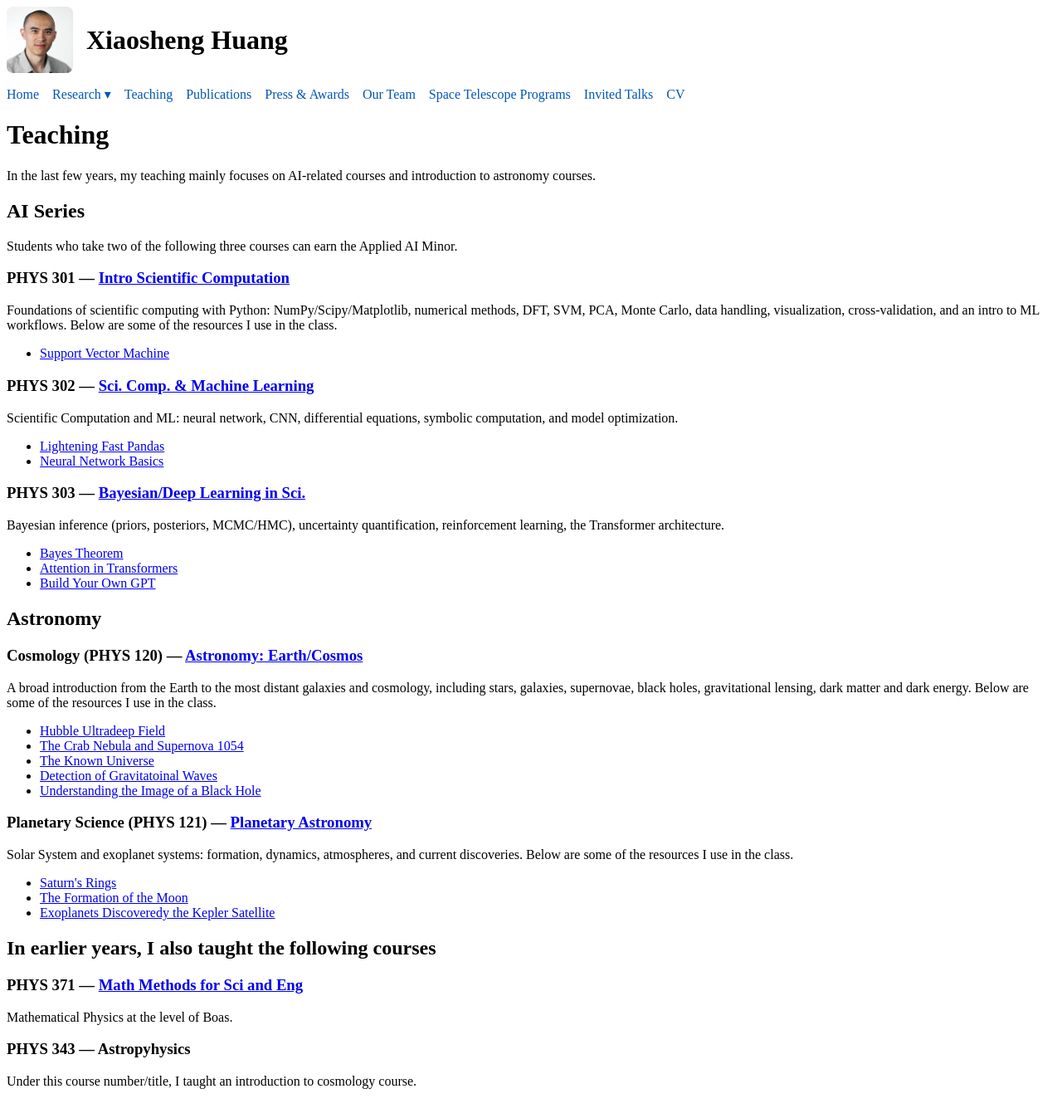
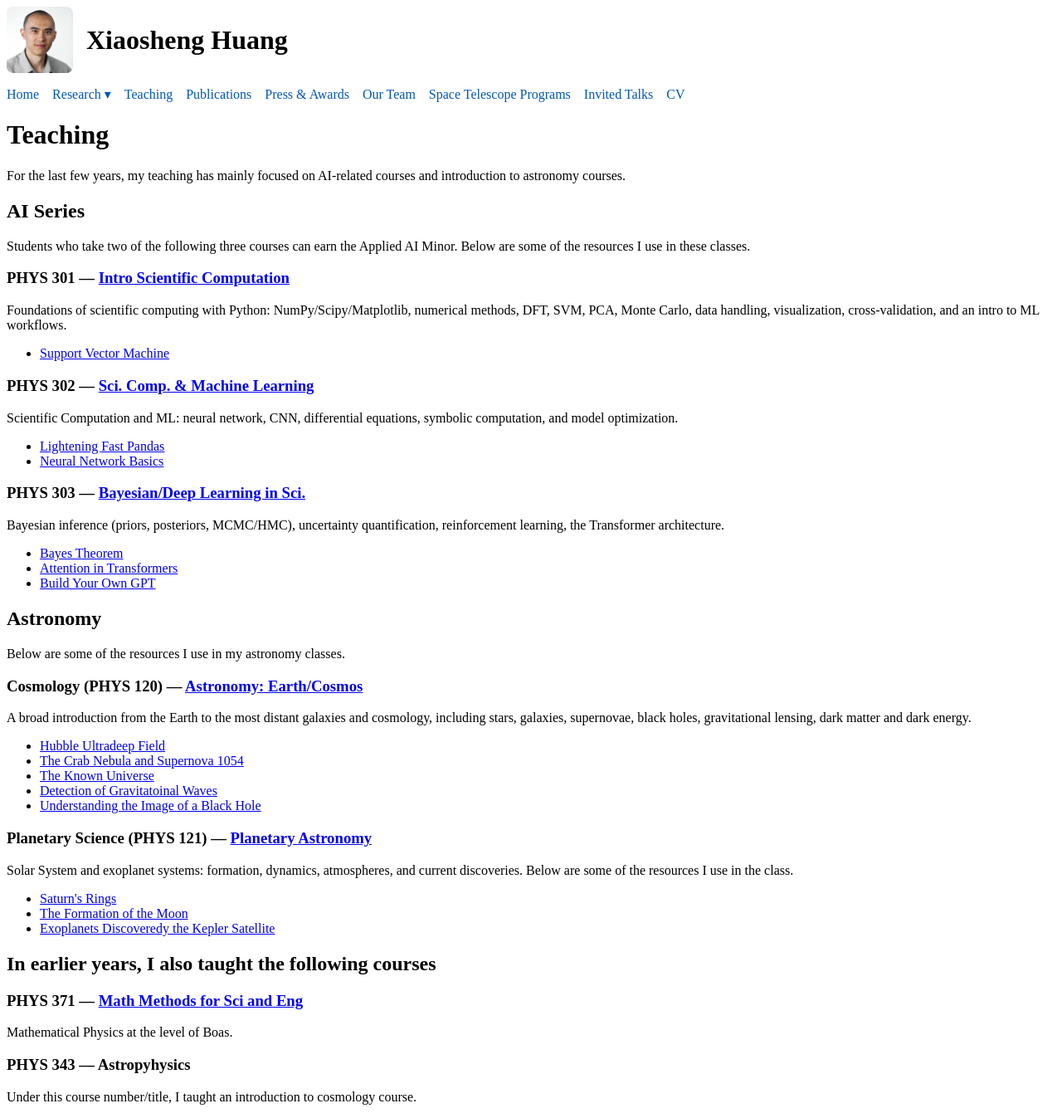
Before and after one commit to highredshift/highredshift.github.io, a Jekyll site: the page built from teaching.html, in a window 1280 px wide. Shown: the whole page at 83% size. Built offline with Jekyll 4.4.1, drawn with Linux system fonts in a browser that asks for light colours.

Commit message:
teaching

```diff
--- a/lens-modeling.html
+++ b/lens-modeling.html
@@ -28,7 +28,7 @@ title: Lens Modeling
 
 
     <li>
-    <strong>Leng Modeling with Ground-based Imaging</strong>
+    <strong>Lens Modeling with Ground-based Imaging</strong>
     <ul style="list-style-type: circle;">
       <li>
         <a href="https://ui.adsabs.harvard.edu/abs/2023ApJ...953L...5C/abstract"
--- a/teaching.html
+++ b/teaching.html
@@ -4,21 +4,21 @@ title: Research
 ---
   <h1>Teaching</h1>
   <p>
-    In the last few years, my teaching mainly focuses on AI-related courses and introduction to astronomy courses.
+    For the last few years, my teaching has mainly focused on AI-related courses and introduction to astronomy courses.
   </p>
 
 
 
   <!-- ===================== AI Series ===================== -->
   <h2>AI Series</h2>
-  Students who take two of the following three courses can earn the Applied AI Minor.
+  Students who take two of the following three courses can earn the Applied AI Minor.  Below are some of the resources I use in these classes.
 
   <!-- PHYS 301 -->
   <h3>
     PHYS&nbsp;301 — <a href="https://catalog.usfca.edu/preview_course_nopop.php?catoid=38&coid=557399" target="_blank" rel="noopener">Intro Scientific Computation</a>
   </h3>
   <p class="course-meta">Foundations of scientific computing with Python: NumPy/Scipy/Matplotlib, numerical methods, DFT, SVM, PCA, Monte Carlo, data handling,
-    visualization, cross-validation, and an intro to ML workflows. Below are some of the resources I use in the class.</p>
+    visualization, cross-validation, and an intro to ML workflows.</p>
   <ul class="videos">
     <li>
       <a href="https://www.youtube.com/watch?v=_PwhiWxHK8o&list=PLUl4u3cNGP63gFHB6xb-kVBiQHYe_4hSi&index=17"
@@ -63,13 +63,15 @@ title: Research
     <!-- ===================== Astronomy ===================== -->
   <h2>Astronomy</h2>
 
+  Below are some of the resources I use in my astronomy classes.
+
   <!-- Cosmology (PHYS 120) -->
   <h3>
     Cosmology (PHYS&nbsp;120) —
     <a href="https://catalog.usfca.edu/preview_course_nopop.php?catoid=38&coid=557379" target="_blank" rel="noopener">Astronomy: Earth/Cosmos</a>
   </h3>
   <p class="course-meta">A broad introduction from the Earth to the most distant galaxies and cosmology, including stars, galaxies,
-    supernovae, black holes, gravitational lensing, dark matter and dark energy. Below are some of the resources I use in the class.</p>
+    supernovae, black holes, gravitational lensing, dark matter and dark energy. </p>
   <ul class="videos">
 
     <li>
```
Also changed, not shown: 3 other files.
